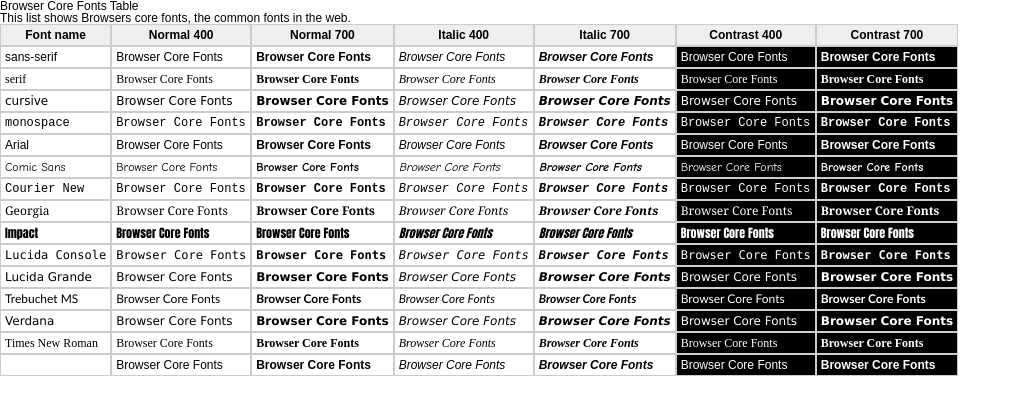
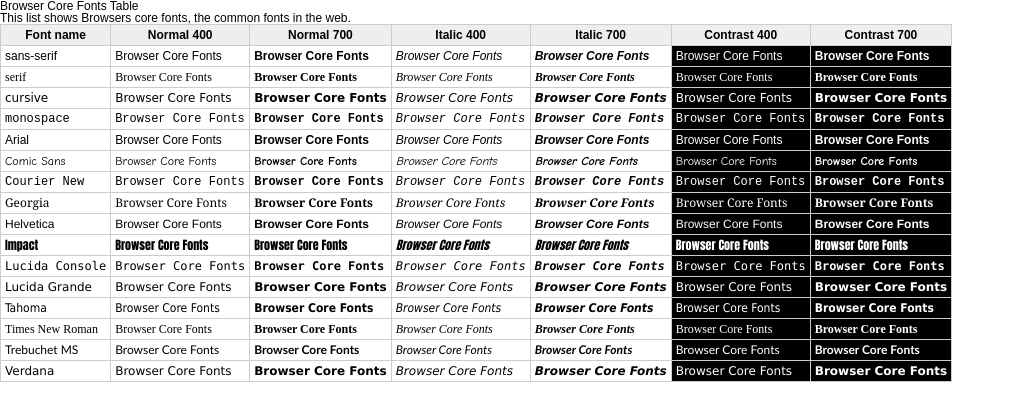
Before and after one commit to leobalter/browser-core-fonts, a plain HTML site: page index.html in a window 1280 px wide. Shown: the whole page, without its empty margins (0-1021 px from the left). Drawn offline with Linux system fonts and the light colour scheme.

Commit message:
helvetica e tahoma

```diff
--- a/index.html
+++ b/index.html
@@ -96,6 +96,16 @@
 				<td class="contrast">Browser Core Fonts</td>
 				<td class="contrast bold">Browser Core Fonts</td>
 			</tr>
+			<tr class="helvetica">
+        <td>Helvetica</td>
+        <td class="normal">Browser Core Fonts</td>
+        <td class="normal bold">Browser Core Fonts</td>
+        <td class="italic">Browser Core Fonts</td>
+        <td class="italic bold">Browser Core Fonts</td>
+        <td class="contrast">Browser Core Fonts</td>
+        <td class="contrast bold">Browser Core Fonts</td>
+      </tr>
+
 			<tr class="impact">
 				<td>Impact</td>
 				<td class="normal">Browser Core Fonts</td>
@@ -123,6 +133,24 @@
 				<td class="contrast">Browser Core Fonts</td>
 				<td class="contrast bold">Browser Core Fonts</td>
 			</tr>
+			<tr class="tahoma">
+				<td>Tahoma</td>
+				<td class="normal">Browser Core Fonts</td>
+				<td class="normal bold">Browser Core Fonts</td>
+				<td class="italic">Browser Core Fonts</td>
+				<td class="italic bold">Browser Core Fonts</td>
+				<td class="contrast">Browser Core Fonts</td>
+				<td class="contrast bold">Browser Core Fonts</td>
+			</tr>
+			<tr class="times-new-roman">
+				<td>Times New Roman</td>
+				<td class="normal">Browser Core Fonts</td>
+				<td class="normal bold">Browser Core Fonts</td>
+				<td class="italic">Browser Core Fonts</td>
+				<td class="italic bold">Browser Core Fonts</td>
+				<td class="contrast">Browser Core Fonts</td>
+				<td class="contrast bold">Browser Core Fonts</td>
+			</tr>
 			<tr class="trebuchet-ms">
 				<td>Trebuchet MS</td>
 				<td class="normal">Browser Core Fonts</td>
@@ -141,15 +169,8 @@
 				<td class="contrast">Browser Core Fonts</td>
 				<td class="contrast bold">Browser Core Fonts</td>
 			</tr>
-			<tr class="times-new-roman">
-				<td>Times New Roman</td>
-				<td class="normal">Browser Core Fonts</td>
-				<td class="normal bold">Browser Core Fonts</td>
-				<td class="italic">Browser Core Fonts</td>
-				<td class="italic bold">Browser Core Fonts</td>
-				<td class="contrast">Browser Core Fonts</td>
-				<td class="contrast bold">Browser Core Fonts</td>
-			</tr>
+
+<!--
 			<tr class="">
 				<td></td>
 				<td class="normal">Browser Core Fonts</td>
@@ -159,6 +180,7 @@
 				<td class="contrast">Browser Core Fonts</td>
 				<td class="contrast bold">Browser Core Fonts</td>
 			</tr>
+-->
 		</tbody>
 		</table>
 </body>
--- a/reset.css
+++ b/reset.css
@@ -35,7 +35,7 @@
 }
 /* tables still need 'cellspacing="0"' in the markup */
 table {
-	border-collapse: separate;
+	border-collapse: collapse;
 	border-spacing: 0;
 }
 caption, th, td {
--- a/style.css
+++ b/style.css
@@ -20,12 +20,14 @@
 .comic-sans { font-family: "Comic Sans MS"; }
 .courier-new { font-family: "Courier New"; }
 .georgia { font-family: Georgia; }
+.helvetica { font-family: Helvetica; }
 .impact { font-family: Impact; }
 .lucida-console { font-family: "Lucida Console"; }
 .lucida-grande { font-family: "Lucida Grande"; }
+.tahoma { font-family: Tahoma; }
+.times-new-roman { font-family: Times New Roman; }
 .trebuchet-ms { font-family: "Trebuchet MS"; }
 .verdana { font-family: Verdana; }
-.times-new-roman { font-family: Times New Roman; }
 
 .bold { font-weight: 700; }
 .italic { font-style: italic; }
```
